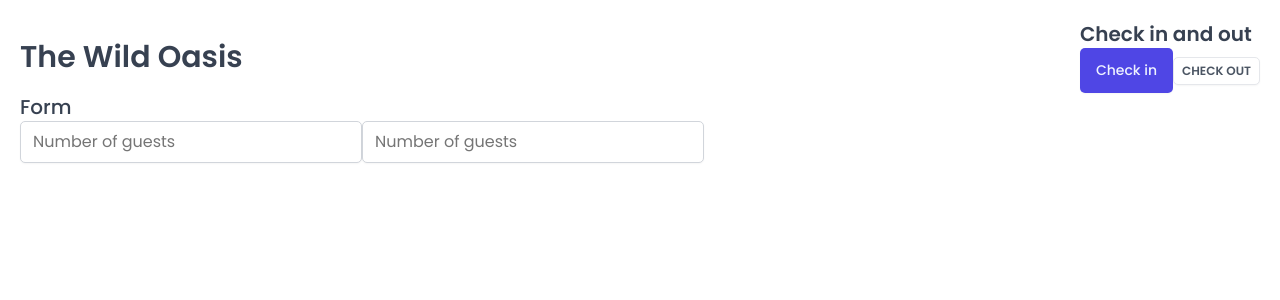
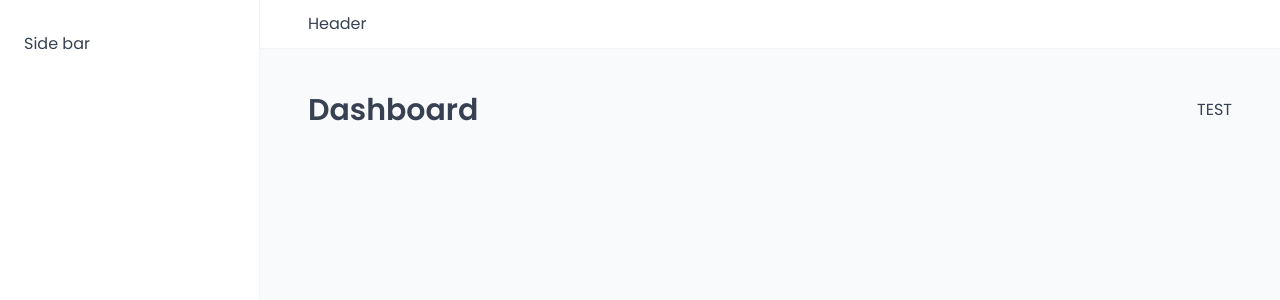
Before and after one commit to phananhnguyen1204/booking-app, a React (Vite) app: page /dashboard in a window 1280 px wide. Shown: the top 300 px of the page. Built offline with nearby package versions, Linux system fonts and the light colour scheme; a web font is replaced by a local one.

Commit message:
app layout 🚀

```diff
--- a/package.json
+++ b/package.json
@@ -12,6 +12,7 @@
   "dependencies": {
     "react": "^18.2.0",
     "react-dom": "^18.2.0",
+    "react-router-dom": "^6.14.1",
     "styled-components": "^6.0.2"
   },
   "devDependencies": {
--- a/src/App.jsx
+++ b/src/App.jsx
@@ -1,51 +1,38 @@
-import styled from "styled-components";
-import Button from "./ui/Button";
+import { BrowserRouter, Navigate, Route, Routes } from "react-router-dom";
+
 import GlobalStyles from "./styles/GlobalStyles";
-import Input from "./ui/Input";
-import Heading from "./ui/Heading";
-import Row from "./ui/Row";
-
-const StyledApp = styled.div`
-  padding: 20px;
-`;
+import Dashboard from "./pages/Dashboard";
+import Bookings from "./pages/Bookings";
+import Cabins from "./pages/Cabins";
+import Users from "./pages/Users";
+import Settings from "./pages/Settings";
+import Account from "./pages/Account";
+import Login from "./pages/Login";
+import PageNotFound from "./pages/PageNotFound";
+import AppLayout from "./ui/AppLayout";
 
 function App() {
   return (
     <>
       <GlobalStyles></GlobalStyles>
-
-      <StyledApp>
-        <Row>
-          <Row type="horizontal">
-            <Heading as="h1">The Wild Oasis</Heading>
-            <div>
-              <Heading as="h2">Check in and out</Heading>
-              <Button
-                variation="primary"
-                size="medium"
-                onClick={() => alert("Check in")}
-              >
-                Check in
-              </Button>
-              <Button
-                variation="secondary"
-                size="small"
-                onClick={() => alert("Check in")}
-              >
-                Check out
-              </Button>
-            </div>
-          </Row>
-
-          <Row>
-            <Heading as="h3">Form</Heading>
-            <form>
-              <Input type="nymber" placeholder="Number of guests"></Input>
-              <Input type="nymber" placeholder="Number of guests"></Input>
-            </form>
-          </Row>
-        </Row>
-      </StyledApp>
+      <BrowserRouter>
+        <Routes>
+          <Route element={<AppLayout></AppLayout>}>
+            <Route
+              index
+              element={<Navigate replace to="dashboard"></Navigate>}
+            ></Route>
+            <Route path="dashboard" element={<Dashboard></Dashboard>}></Route>
+            <Route path="bookings" element={<Bookings></Bookings>}></Route>
+            <Route path="cabins" element={<Cabins></Cabins>}></Route>
+            <Route path="users" element={<Users></Users>}></Route>
+            <Route path="settings" element={<Settings></Settings>}></Route>
+            <Route path="account" element={<Account></Account>}></Route>
+          </Route>
+          <Route path="login" element={<Login></Login>}></Route>
+          <Route path="*" element={<PageNotFound></PageNotFound>}></Route>
+        </Routes>
+      </BrowserRouter>
     </>
   );
 }
--- /dev/null
+++ b/src/ui/AppLayout.jsx
@@ -0,0 +1,30 @@
+import { Outlet } from "react-router-dom";
+import styled from "styled-components";
+import Header from "./Header";
+import Sidebar from "./Sidebar";
+
+const StyledAppLayout = styled.div`
+  display: grid;
+  grid-template-columns: 26rem 1fr;
+  grid-template-rows: auto 1fr;
+  height: 100vh;
+`;
+
+const Main = styled.main`
+  background-color: var(--color-grey-50);
+  padding: 4rem 4.8rem 6.4rem;
+`;
+
+function AppLayout() {
+  return (
+    <StyledAppLayout>
+      <Header></Header>
+      <Sidebar></Sidebar>
+      <Main>
+        <Outlet></Outlet>
+      </Main>
+    </StyledAppLayout>
+  );
+}
+
+export default AppLayout;
--- /dev/null
+++ b/src/ui/Header.jsx
@@ -0,0 +1,13 @@
+import styled from "styled-components";
+
+const StyledHeader = styled.header`
+  background-color: var(--color-grey-0);
+  padding: 1.2rem 4.8rem;
+  border-bottom: 1px solid var(--color-grey-100);
+`;
+
+function Header() {
+  return <StyledHeader> Header</StyledHeader>;
+}
+
+export default Header;
--- /dev/null
+++ b/src/ui/Sidebar.jsx
@@ -0,0 +1,14 @@
+import styled from "styled-components";
+
+const StyledSidebar = styled.aside`
+  background-color: var(--color-grey-0);
+  padding: 3.2rem 2.4rem;
+  border-right: 1px solid var(--color-grey-100);
+
+  grid-row: 1 / -1;
+`;
+function Sidebar() {
+  return <StyledSidebar>Side bar</StyledSidebar>;
+}
+
+export default Sidebar;
```
Also changed, not shown: 1 other file (tests, documents, lock files or other folders).
